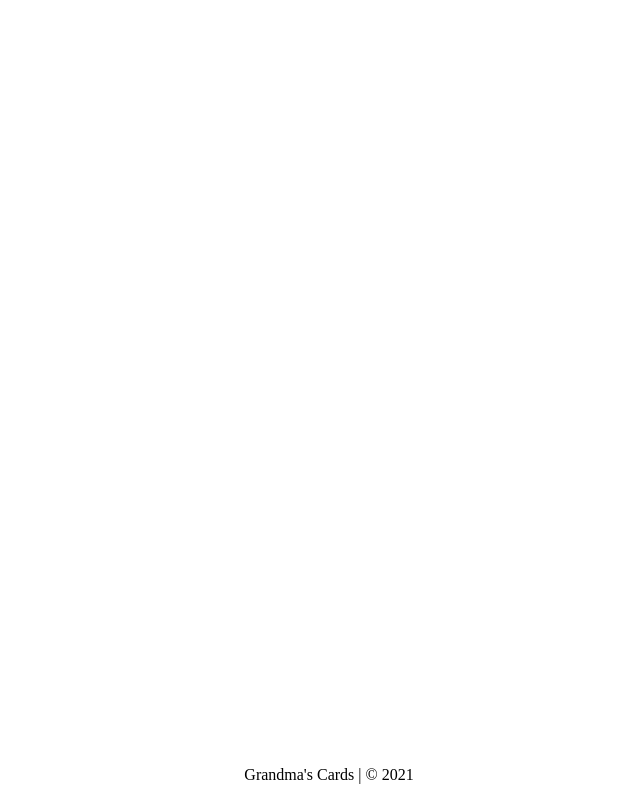
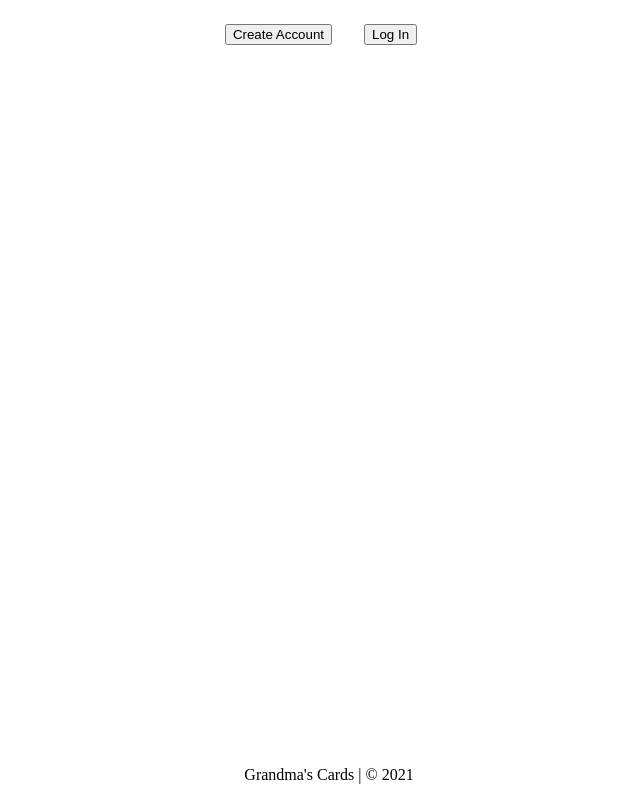
Before and after one commit to nkleinmann/ANotherMemory, a React (Create React App) app: page / in a window 1280 px wide. Shown: the whole page, without its empty margins (319-959 px from the left). Built offline with nearby package versions, Linux system fonts and the light colour scheme.

Commit message:
created account buttons

```diff
--- a/src/App.css
+++ b/src/App.css
@@ -3,6 +3,10 @@
   text-align: center;
   display: block;
   box-sizing: border-box;
+}
+
+.account {
+  margin: 1rem;
 }
 
 .footer {
--- /dev/null
+++ b/src/Components/HomeComponents/buttons.jsx
@@ -0,0 +1,14 @@
+import React from 'react';
+import Container from 'react-bootstrap/Container';
+import Button from 'react-bootstrap/Button';
+
+function Buttons() {
+    return(
+        <Container>
+            <Button className="account" variant="light">Create Account</Button>
+            <Button className="account" variant="light">Log In</Button>
+        </Container>
+    )
+}
+
+export default Buttons;
--- a/src/Views/Home.jsx
+++ b/src/Views/Home.jsx
@@ -1,9 +1,14 @@
 import React from 'react';
+import Container from 'react-bootstrap/Container';
+import Button from '../Components/HomeComponents/buttons';
 import Footer from '../Components/layout/footer';
 
 function Home() {
     return(
-        <Footer />
+        <Container>
+            <Button />
+            <Footer />
+        </Container>
     )
 }
 
```
